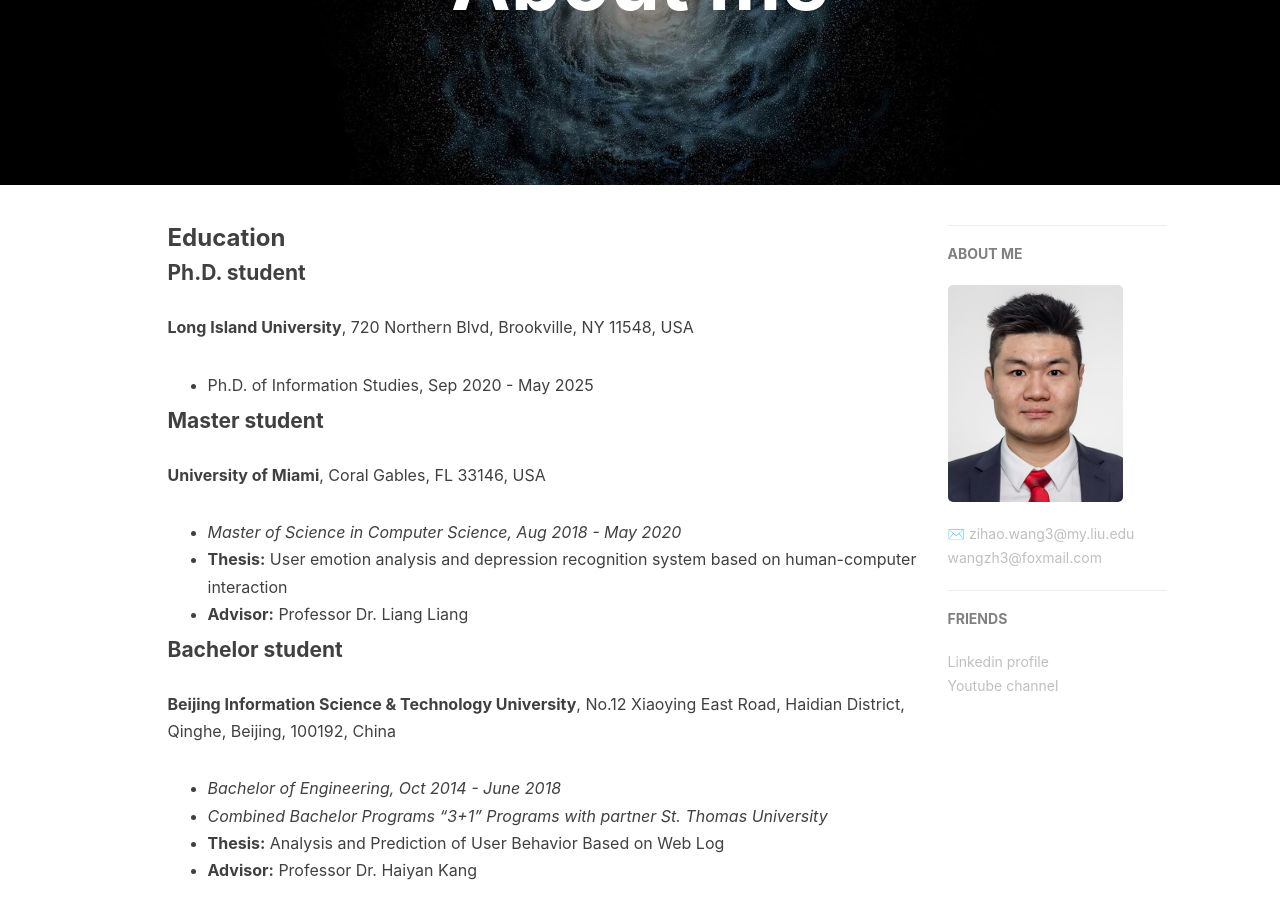
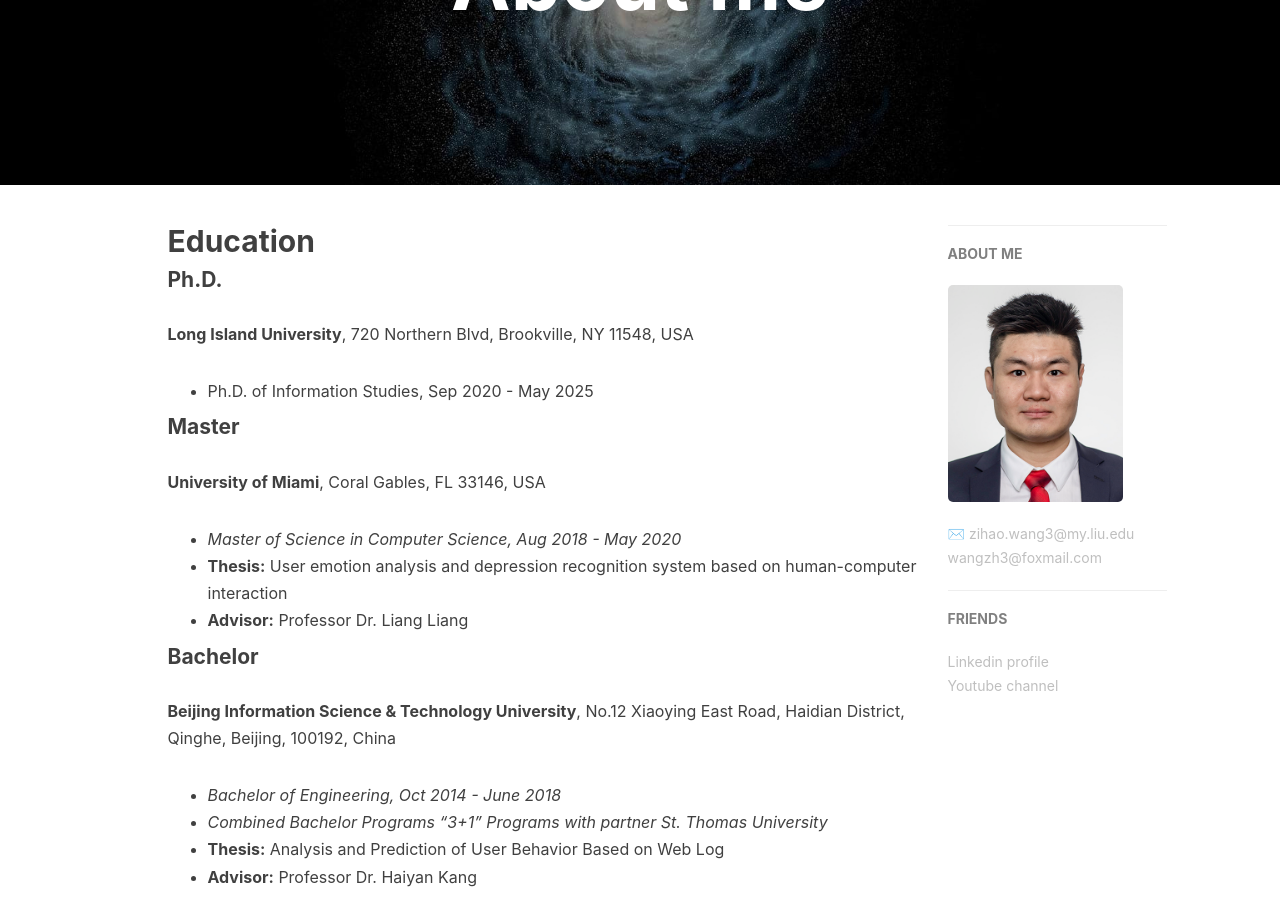
Before and after one commit to wangzh3/wangzh3.github.io, a Jekyll site: the page built from about.html, in a window 1280 px wide and 900 px high, scrolled down 213 px. Built offline with Jekyll 4.4.1, drawn with Linux system fonts in a browser that asks for light colours; nearby versions of some CDN libraries; comment, search, counter and statistics services are not loaded.

Commit message:
Update about.html

```diff
--- a/about.html
+++ b/about.html
@@ -4,15 +4,15 @@
 description: " "
 header-img: "img/post-bg-desk.jpg"
 ---
-    <h3><strong>Education</strong></h3>
-    <h4><strong>Ph.D. student</strong></h4>
+    <h2><strong>Education</strong></h2>
+    <h4><strong>Ph.D.</strong></h4>
     <p><strong>Long Island University</strong>, 720 Northern Blvd, Brookville, NY 11548, USA</p>
     <ul>
     <li>Ph.D. of Information Studies, Sep 2020 - May 2025</li>
     </ul>
 
 
-    <h4><strong>Master student</strong></h4>
+    <h4><strong>Master</strong></h4>
     <p><strong>University of Miami</strong>, Coral Gables, FL 33146, USA</p>
     <ul>
     <li><i>Master of Science in Computer Science, Aug 2018 - May 2020</i></li>
@@ -20,7 +20,7 @@
     <li><strong>Advisor:</strong> Professor Dr. Liang Liang</li>
     </ul>
 
-    <h4><strong>Bachelor student</strong></h4>
+    <h4><strong>Bachelor</strong></h4>
     <p><strong>Beijing Information Science & Technology University</strong>, No.12 Xiaoying East Road, Haidian District, Qinghe, Beijing, 100192, China</p>
     <ul>
     <li><i>Bachelor of Engineering, Oct 2014 - June 2018</i></li>
@@ -40,14 +40,14 @@
     <li><strong>Courses:</strong> Engineering, Science and Energy</p></li>
     <li><strong>Certificate of Attendance</strong> signed by Domestic Bursar, Lucy Cavendish College, Cambridge</li>
     </ul>
-    <h3><strong>Research fields</strong></h3>
+    <h2><strong>Research fields</strong></h2>
     <ul>
         <li>Affective computing</li>
         <li>Machine learning</li>
         <li>Computer vision and graphics</li>
     </ul>
 <p></p>
-    <h3><strong>Skills</strong></h3>
+    <h2><strong>Skills</strong></h2>
     <h4><strong>Affective computing</strong></h4>
     <ul>
         <li>Received 1 invention patent (Patent [1]) and published 2 papers (Paper [1], [2]) of Method and system of user behavior description and prediction based on web log</li>
@@ -66,7 +66,7 @@
         <li>Proficiency in implement computational geometry algorithms by using Java and Python</li>
         <li>Proficiency in graphics design by using Photoshop and Dreamweaver</li>
     </ul>
-   <h3><strong>Programming languages and technologies</strong></h3>
+   <h2><strong>Programming languages and technologies</strong></h2>
    <h4><strong>Programming languages</strong></h4>
     <ul>
         <li><strong>Proficient:</strong> Python, Java, C, R</li>
```
